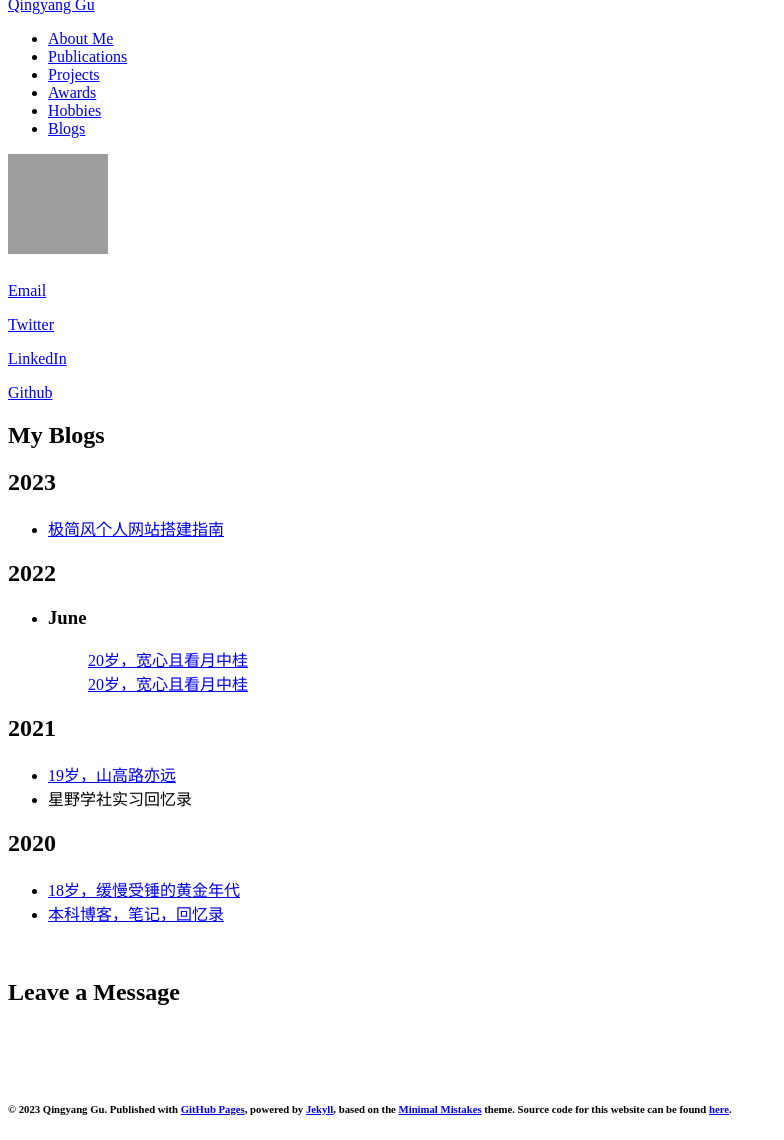
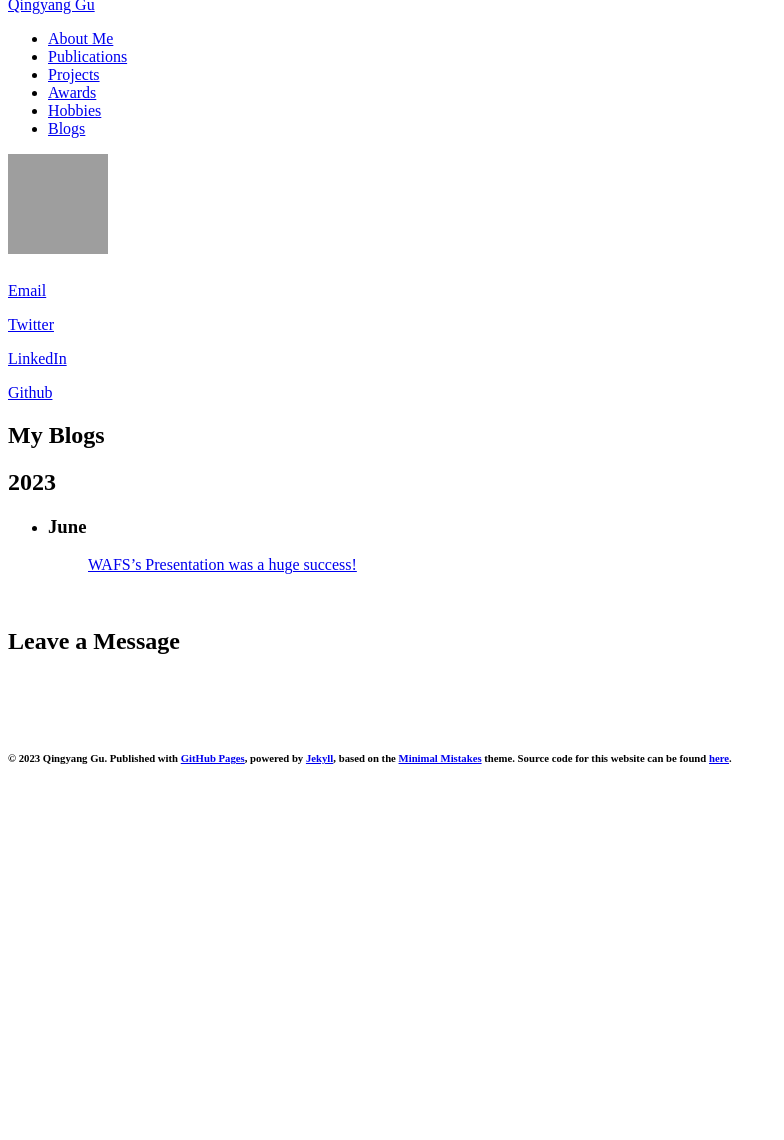
Before and after one commit to frankqgu/frankqgu.github.io, a Jekyll site: the page built from blogs.md, in a window 1280 px wide, cut to the strip 112-1252 px from the top of the page. Shown: the whole strip, without its empty margins (0-784 px from the left). Built offline with Jekyll 4.4.1, drawn with Linux system fonts in a browser that asks for light colours; nearby versions of some CDN libraries; comment, search, counter and statistics services are not loaded; after the commit the page ends 901 px from its top, so only the background shows below that.

Commit message:
Update blogs.md

```diff
--- a/blogs.md
+++ b/blogs.md
@@ -6,26 +6,12 @@ title: Blogs
 
 # My Blogs
 
+
 ## 2023
 
+- ### June<br>
+> [WAFS's Presentation was a huge success!](https://frankqgu.github.io/blogs/18yrs)<br>
 
-- [极简风个人网站搭建指南](https://caihanlin.com/blogs/web)
-
-## 2022
-
-- ### June<br>
-> [20岁，宽心且看月中桂](https://caihanlin.com/blogs/20yrs)<br>
-[20岁，宽心且看月中桂](https://caihanlin.com/blogs/20yrs)
-
-## 2021
-
-- [19岁，山高路亦远](https://caihanlin.com/blogs/19yrs)<br>
-- 星野学社实习回忆录
-
-## 2020
-
-- [18岁，缓慢受锤的黄金年代](https://caihanlin.com/blogs/18yrs)<br>
-- [本科博客，笔记，回忆录](https://mieclance.club/)
 
 <br>
 
```
